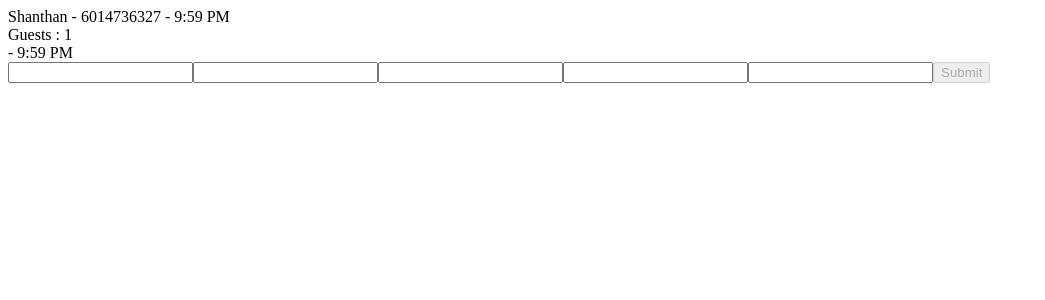
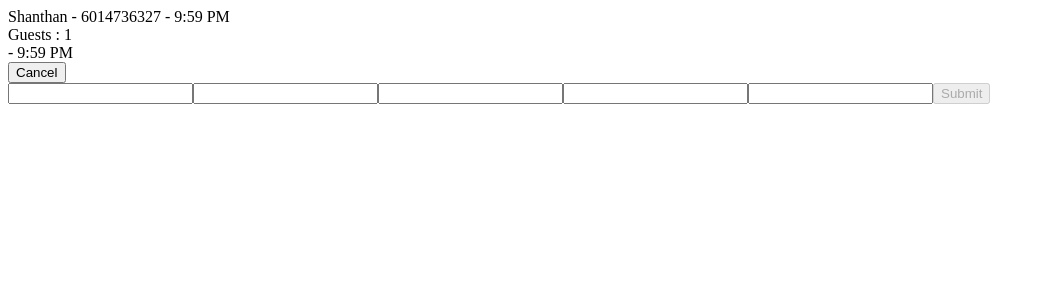
Before and after one commit to pshanthan/reserve, an Angular app: page / in a window 1280 px wide. Shown: the top 300 px of the page, without its empty margins (0-1045 px from the left). Built offline with nearby package versions, Linux system fonts and the light colour scheme.

Commit message:
Sep 29, 2026, 1:17 PM

```diff
--- a/src/app/reservation-list/reservation-list.component.html
+++ b/src/app/reservation-list/reservation-list.component.html
@@ -2,4 +2,5 @@
   <div>{{ r.name }} - {{ r.phone }} - {{ r.time }}</div>
   <div>Guests : {{ r.guests }}</div>
   <div>{{ r.table }} - {{ r.time }}</div>
+  <button (click)="cancel(r.id)">Cancel</button>
 </div>
```
